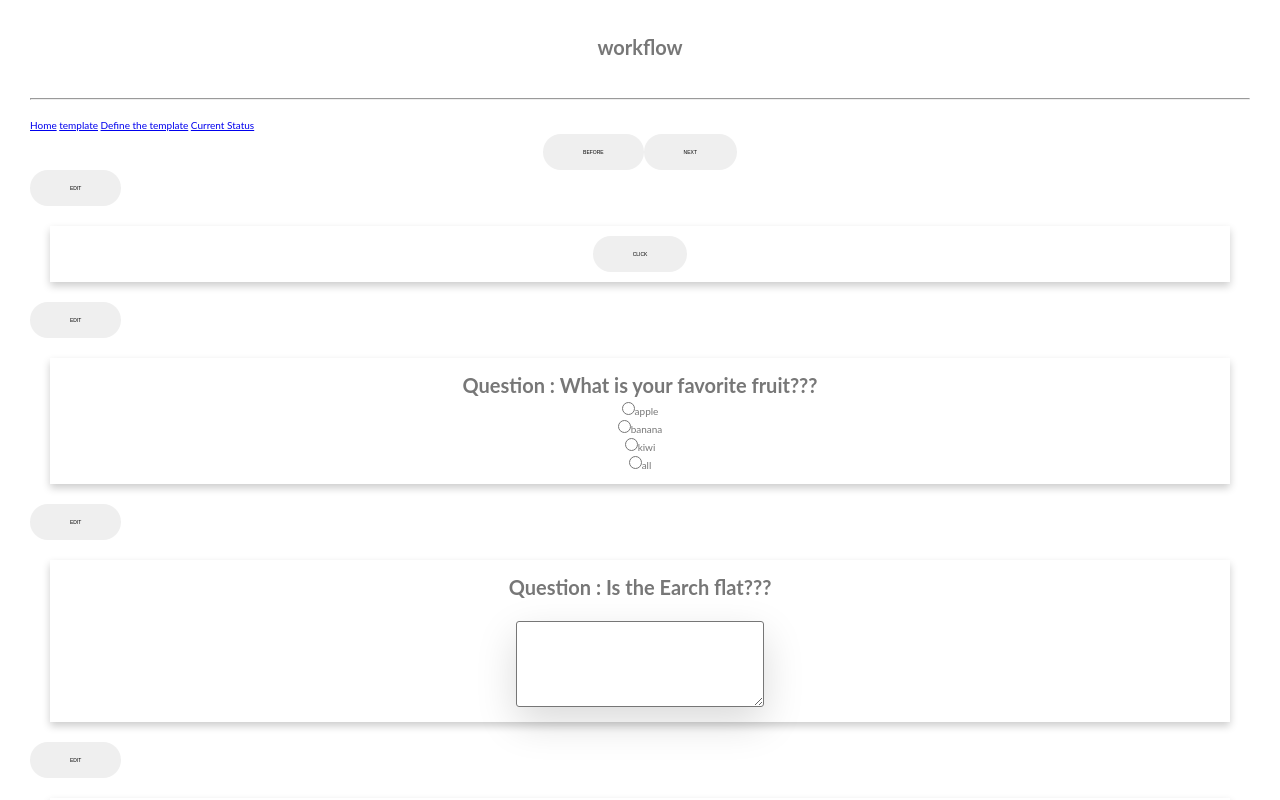
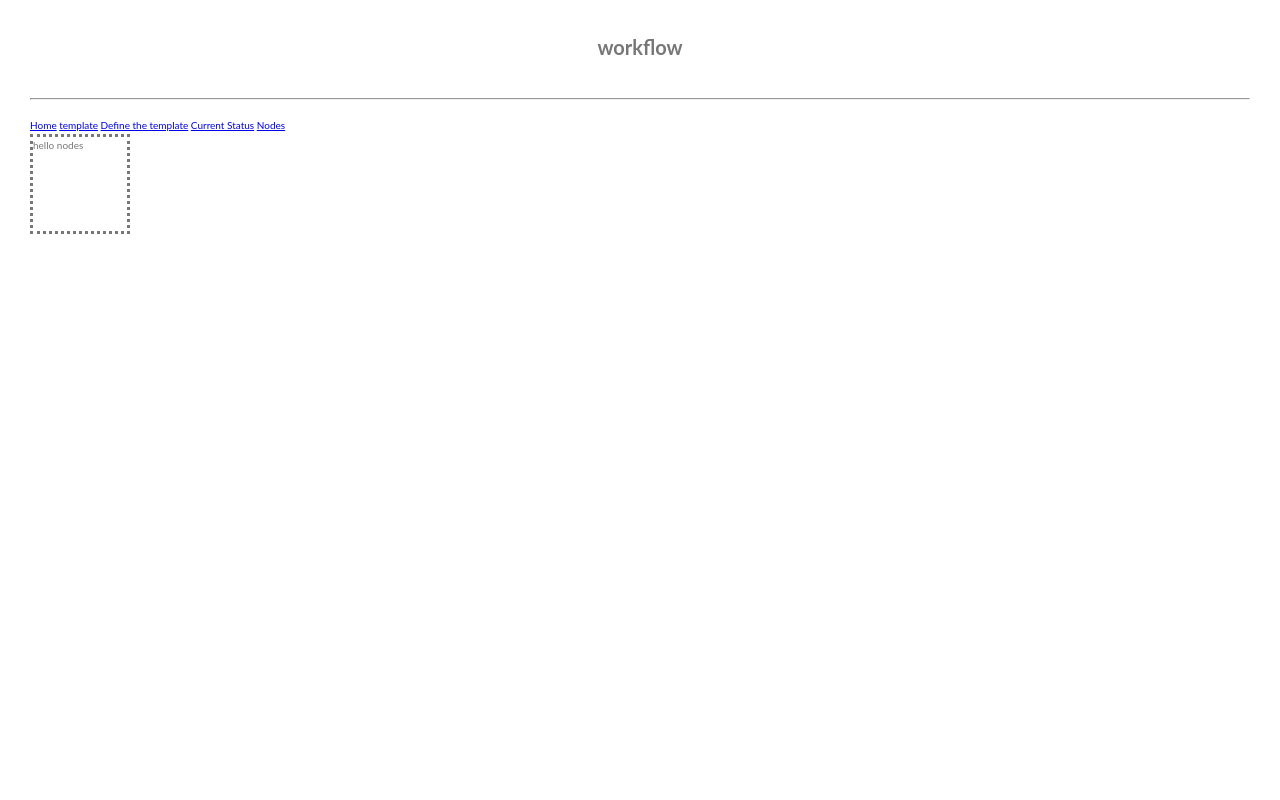
Before and after one commit to lim6112j/rxjs-react-hooks, a React (Create React App) app: page /nodes in a window 1280 px wide. Shown: the top 800 px of the page. Built offline with nearby package versions, Linux system fonts and the light colour scheme.

Commit message:
node added

```diff
--- a/src/pages/main.js
+++ b/src/pages/main.js
@@ -8,6 +8,7 @@ import TemplateContext from '../context/templateContext';
 import TemplateViewer from './templateViewer';
 import Definition from './definition';
 import Status from './status';
+import Nodes from './node';
 const log = (l) => console.log(l);
 
 const initialCtx = {
@@ -49,6 +50,8 @@ const Main = (props) => {
       <Link to="/definition">Define the template</Link>
       <span> </span>
       <Link to="/status">Current Status</Link>
+      <span> </span>
+      <Link to="/nodes"> Nodes </Link>
       <Switch>
         <Route path="/status">
           <Status />
@@ -58,6 +61,9 @@ const Main = (props) => {
         </Route>
         <Route path="/definition">
           <Definition />
+        </Route>
+        <Route path="/nodes">
+          <Nodes />
         </Route>
         <Route path="/">
           <div className="center">
--- /dev/null
+++ b/src/pages/node.js
@@ -0,0 +1,29 @@
+import React, {useState, useEffect} from 'react';
+const initialState = {
+  x: 0,
+  y: 0,
+  mouseStart: false,
+  mouseMove: false,
+  mouseEnd: true
+}
+
+const Nodes = (props) => {
+  const [state, setState] = useState(initialState);
+  const mouseDown = () => {
+    setState({...state, mouseStart: true, mouseMove: false, mouseEnd: false})
+  }
+  const mouseMove = (ev) => {
+    // console.log(ev)
+    if(state.mouseStart){
+      setState({...state, x: state.x + ev.movementX, y: state.y + ev.movementY})
+    }
+  }
+  const mouseUp = () => {
+    setState({...state, mouseStart: false, mouseMove: false, mouseEnd: true})
+  }
+  return <div style={{...styles.box, transform: `translate(${state.x}px, ${state.y}px)`}} onMouseDown={mouseDown} onMouseMove={mouseMove} onMouseUp={mouseUp}> hello nodes</div>
+}
+const styles = {
+  box: { borderStyle: "dotted", height: 100, width: 100}
+}
+export default Nodes;
```
